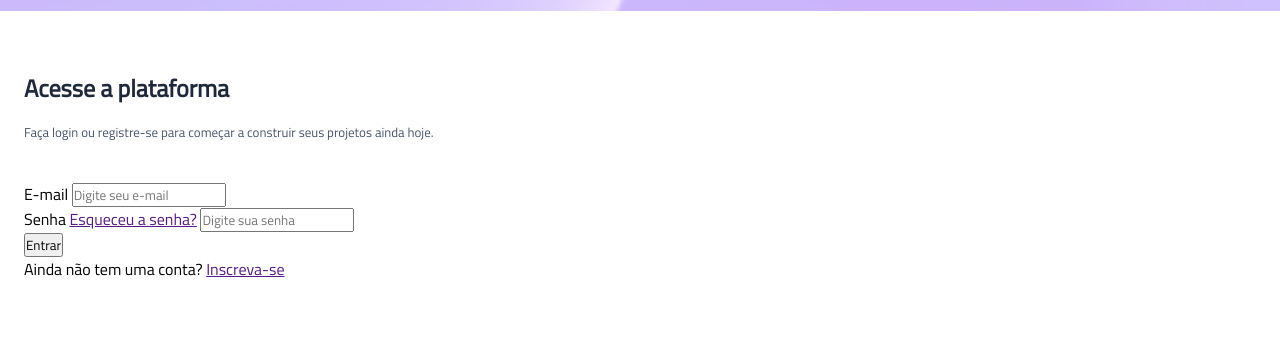
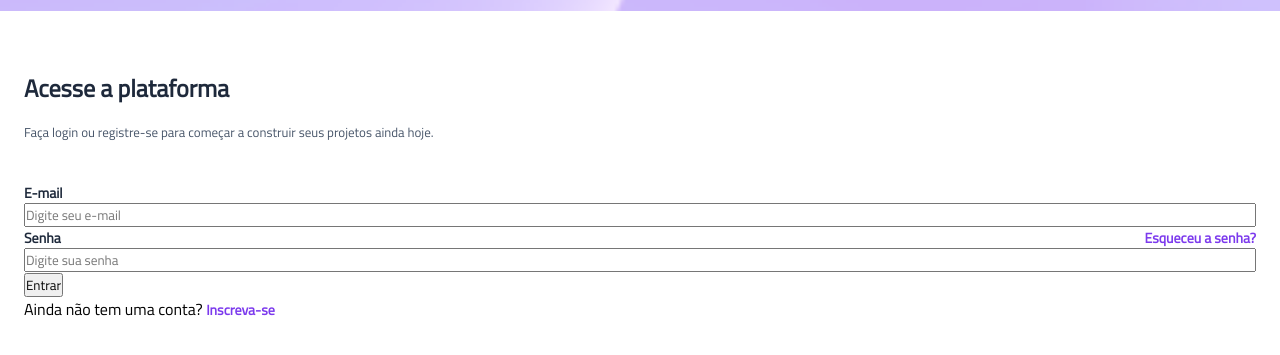
Before and after one commit to kao04/vertigo, a plain HTML site: page index.html in a window 1280 px wide. Shown: the part 123-478 px from the top of the page. Drawn offline with Linux system fonts and the light colour scheme.

Commit message:
estilização dos labels e ancoras

```diff
--- a/index.html
+++ b/index.html
@@ -28,8 +28,10 @@
             </div>
 
             <div class="input-box">
-                <label for="senha">Senha</label>
-                <a href="">Esqueceu a senha?</a>
+                <div>
+                    <label for="senha">Senha</label>
+                    <a href="">Esqueceu a senha?</a>
+                </div>
                 <input type="password" placeholder="Digite sua senha" id="senha">
             </div>
 
--- a/style.css
+++ b/style.css
@@ -8,8 +8,12 @@
 :root{
     --gray-800: #1E293B;
     --gray-600: #475569;
+    --purple: #7C3AED;
+
 ;
 }
+
+/* fundo da logo e logo*/
 
 header{
     background-image: url(./img/bg-mobile.png);
@@ -25,7 +29,9 @@ header{
 main{
     padding-inline: 1.5rem;
 }
+/**/
 
+/* descrição*/
 .descricao h1{
     color: var(--gray-800);
     margin-bottom: 1rem;
@@ -39,3 +45,34 @@ main{
 .descricao{
     margin-bottom: 2.5rem;
 }
+
+/**/
+
+/*Formulario*/
+.input-box{
+    display: flex;
+    flex-direction: column;
+}
+
+.input-box div{
+    display: flex;
+    justify-content: space-between;
+    align-items: center;
+}
+
+.login label{
+    font-size: 0.875rem;
+    color: var(--gray-800);
+    font-weight: 600;
+}
+
+.login a{
+    color: var(--purple);
+    text-decoration: none;
+    font-size: 0.875rem;
+    font-weight: 600;
+}
+
+.login a:hover{
+    text-decoration: underline;
+}
```
